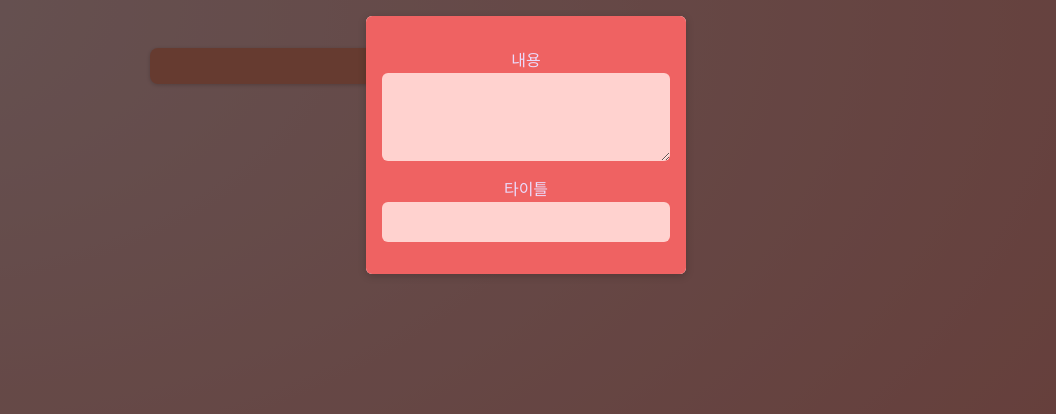
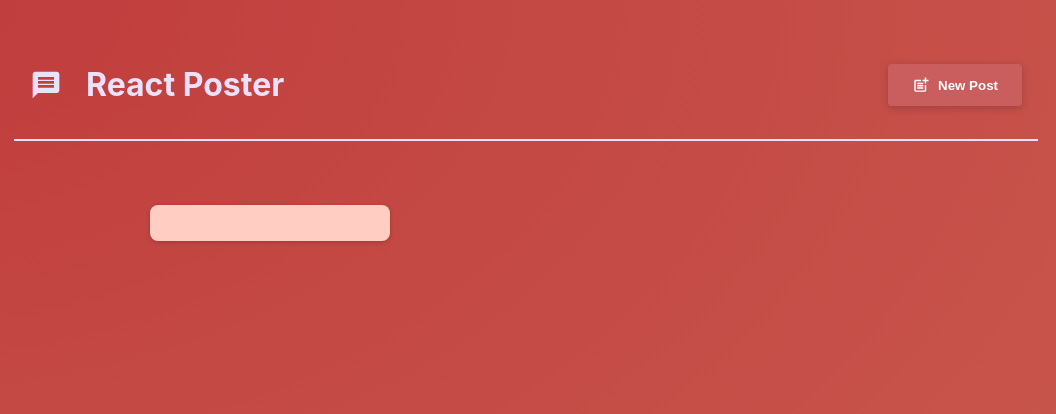
Before and after one commit to gyahury/post-it, a React (Vite) app: page / in a window 1280 px wide. Shown: the top 414 px of the page, without its empty margins (114-1170 px from the left). Built offline with nearby package versions, Linux system fonts and the light colour scheme.

Commit message:
chore : 아이콘 추가 및 헤더 추가, 이벤트 추가

```diff
--- a/package.json
+++ b/package.json
@@ -10,7 +10,8 @@
   },
   "dependencies": {
     "react": "^18.2.0",
-    "react-dom": "^18.2.0"
+    "react-dom": "^18.2.0",
+    "react-icons": "^4.9.0"
   },
   "devDependencies": {
     "@types/react": "^18.0.17",
--- a/src/App.jsx
+++ b/src/App.jsx
@@ -1,9 +1,27 @@
+import { useState } from "react";
+
 import PostList from "./components/PostList";
+import MainHeader from "./components/MainHeader";
 
 function App() {
-  return <main>
-    <PostList />
-  </main>
+  const [modalIsVisible, setModalIsVisible] = useState(false);
+
+  function showModalHandler() {
+    setModalIsVisible(true);
+  }
+
+  function hideModalHandler() {
+    setModalIsVisible(false);
+  }
+
+  return (
+    <>
+      <MainHeader onCreatePost={showModalHandler} />
+      <main>
+        <PostList isPosting={modalIsVisible} onStopPosting={hideModalHandler} />
+      </main>
+    </>
+  );
 }
 
 export default App;
--- /dev/null
+++ b/src/components/MainHeader.jsx
@@ -0,0 +1,22 @@
+import { MdPostAdd, MdMessage } from "react-icons/md";
+
+import classes from "./MainHeader.module.css";
+
+function MainHeader({ onCreatePost }) {
+  return (
+    <header className={classes.header}>
+      <h1 className={classes.logo}>
+        <MdMessage />
+        React Poster
+      </h1>
+      <p>
+        <button className={classes.button} onClick={onCreatePost}>
+          <MdPostAdd size={18} />
+          New Post
+        </button>
+      </p>
+    </header>
+  );
+}
+
+export default MainHeader;
--- /dev/null
+++ b/src/components/MainHeader.module.css
@@ -0,0 +1,36 @@
+.header {
+    /* padding: 2rem 10%; */
+    margin: 2rem 10%;
+    padding: 1rem;
+    text-align: center;
+    display: flex;
+    justify-content: space-between;
+    align-items: center;
+    border-bottom: 2px solid #ece1fa;
+  }
+
+  .logo {
+    font-size: 2rem;
+    display: flex;
+    gap: 1.5rem;
+    align-items: center;
+    color: #ece1fa;
+  }
+
+  .button {
+    display: inline-flex;
+    align-items: center;
+    gap: 0.5rem;
+    padding: 0.75rem 1.5rem;
+    background-color: #ca5e5e;
+    color: #ffffff;
+    border: none;
+    border-radius: 4px;
+    box-shadow: 0 2px 8px rgba(0, 0, 0, 0.2);
+    cursor: pointer;
+    font-weight: bold;
+  }
+
+  .button:hover {
+    background-color: #ffd1d1;
+  }
--- a/src/components/NewPost.jsx
+++ b/src/components/NewPost.jsx
@@ -1,15 +1,19 @@
 import classes from "./NewPost.module.css";
 
-function NewPost(props) {
+function NewPost({ onChangeTitle, onChangeBody, onCancel }) {
   return (
     <form className={classes.form}>
       <p>
-        <label htmlFor="body">내용</label>
-        <textarea id="body" required rows={3} onChange={props.onChangeBody} />
+        <label htmlFor="name">타이틀</label>
+        <input type="text" id="name" required onChange={onChangeTitle} />
       </p>
       <p>
-        <label htmlFor="name">타이틀</label>
-        <input type="text" id="name" required onChange={props.onChangeTitle} />
+        <label htmlFor="body">내용</label>
+        <textarea id="body" required rows={3} onChange={onChangeBody} />
+      </p>
+      <p className={classes.actions}>
+        <button>등록</button>
+        <button type="button" onClick={onCancel}>취소</button>
       </p>
     </form>
   );
--- a/src/components/NewPost.module.css
+++ b/src/components/NewPost.module.css
@@ -1,5 +1,5 @@
 .form {
-    background-color: #ef6262;
+    background-color: #df5e5e;
     padding: 1rem;
     width: 20rem;
   }
@@ -7,7 +7,7 @@
   .form label {
     display: block;
     margin-bottom: 0.05rem;
-    color: #eadbfb;
+    color: #ffeeee;
     font-weight: bold;
   }
 
@@ -35,12 +35,12 @@
     padding: 0.5rem 1.5rem;
     border: none;
     border-radius: 4px;
-    background-color: #34036c;
-    color: #e5d5f7;
+    background-color: #bb4d4d;
+    color: #ffd9d9;
   }
 
   .actions button:hover {
-    background-color: #23014a;
+    background-color: #bb4d4d;
   }
 
   .actions button[type='button'] {
@@ -48,5 +48,5 @@
   }
 
   .actions button[type='button']:hover {
-    color: #d1bee6;
+    color: #ffd9d9;
   }
--- a/src/components/Post.module.css
+++ b/src/components/Post.module.css
@@ -1,7 +1,7 @@
 .post {
   margin: 1rem 0;
   padding: 1rem;
-  background-color: #ff9378;
+  background-color: #ffcdc1;
   border-radius: 8px;
   box-shadow: 0 1px 4px rgba(0, 0, 0, 0.2);
   animation: animate-in 1s ease-out forwards;
--- a/src/components/PostList.jsx
+++ b/src/components/PostList.jsx
@@ -2,17 +2,12 @@
 
 import Post from "./Post";
 import NewPost from "./NewPost";
-import Modal from "./Modal"
+import Modal from "./Modal";
 import classes from "./PostList.module.css";
 
-function PostList() {
-  const [modalIsVisible, setModalIsVisible] = useState(true);
+function PostList({isPosting, onStopPosting}) {
   const [enteredBody, setEnteredBody] = useState("");
   const [enteredTitle, setEnteredTitle] = useState("");
-
-  function hideModalHandler(){
-    setModalIsVisible(false);
-}
 
   function changeBodyHandler(event) {
     setEnteredBody(event.target.value);
@@ -21,14 +16,23 @@
   function changeTitleHandler(event) {
     setEnteredTitle(event.target.value);
   }
-  return (
-    <>
-      <Modal onClose={hideModalHandler}>
+
+  let modalContent;
+
+  if (isPosting) {
+    modalContent = (
+      <Modal onClose={onStopPosting}>
         <NewPost
           onChangeBody={changeBodyHandler}
           onChangeTitle={changeTitleHandler}
+          onCancel={onStopPosting}
         />
       </Modal>
+    );
+  }
+  return (
+    <>
+      {modalContent}
       <ul className={classes.posts}>
         <Post title={enteredTitle} body={enteredBody} />
       </ul>
--- a/src/index.css
+++ b/src/index.css
@@ -8,7 +8,7 @@
   font-size: 16px;
   line-height: 24px;
   font-weight: 400;
-  background-image: radial-gradient(ellipse at top left, #fecdcd, #ff8f83);
+  background-image: radial-gradient(ellipse at top left, #c03c3c, #ca5d51);
   font-synthesis: none;
   text-rendering: optimizeLegibility;
   -webkit-font-smoothing: antialiased;
```
Also changed, not shown: 1 other file (tests, documents, lock files or other folders).
